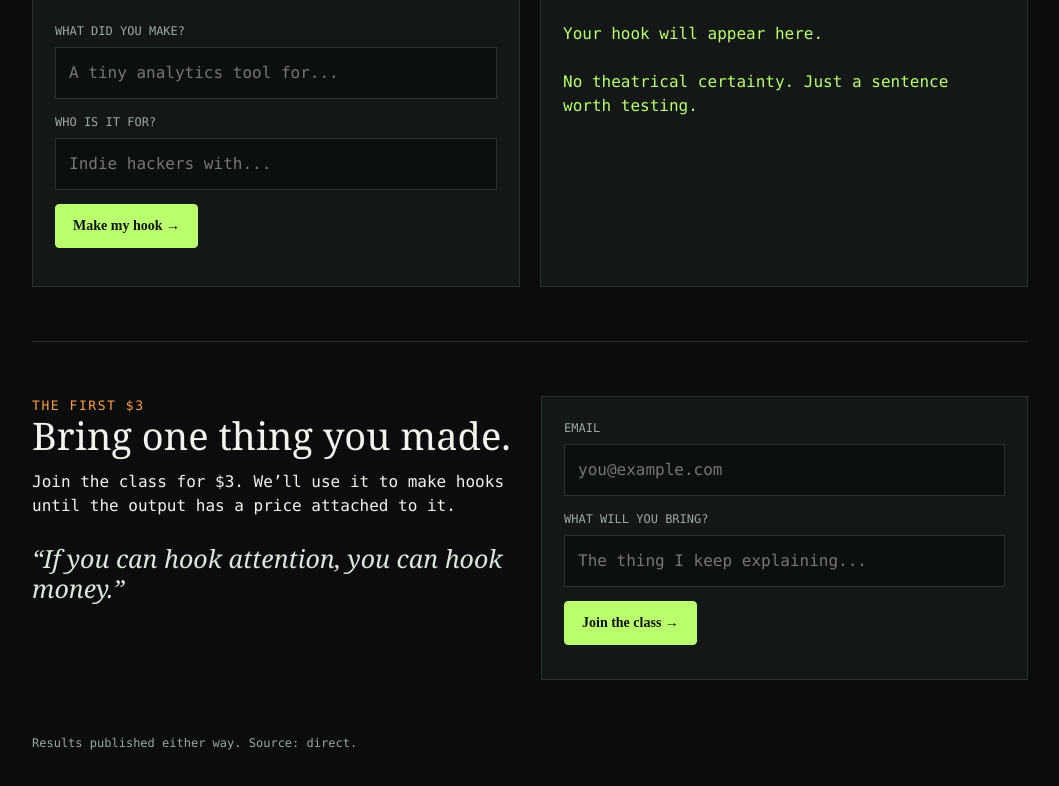
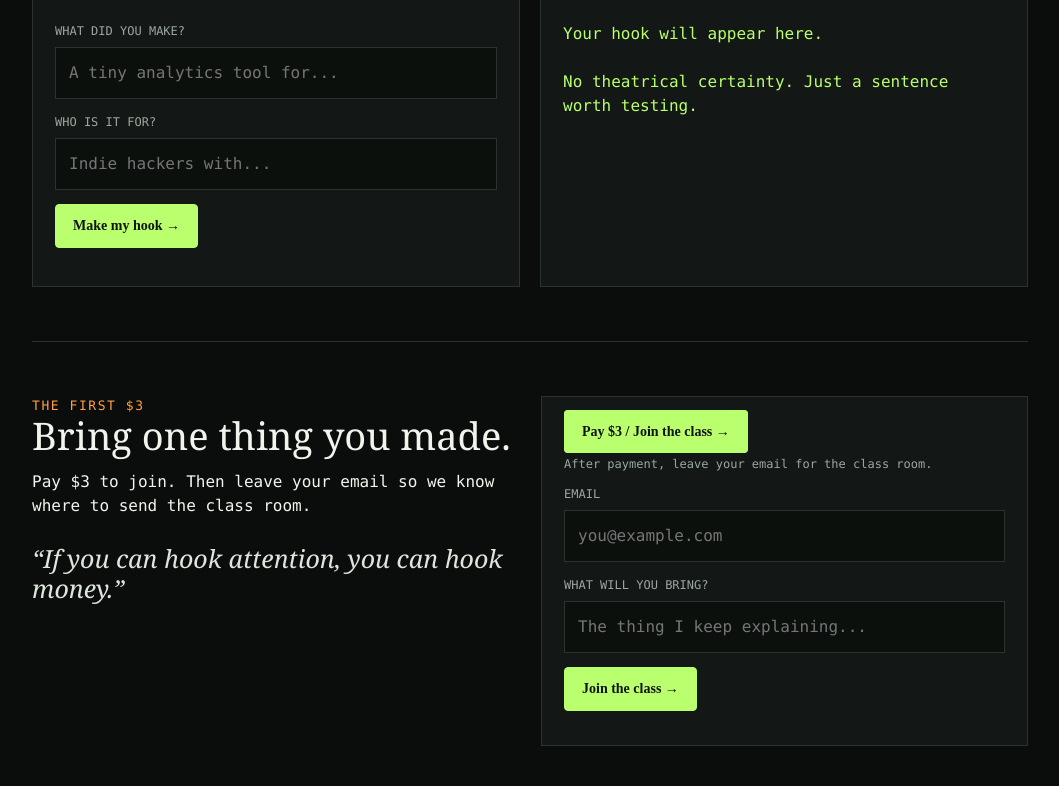
Before and after one commit to leo-guinan/hook-writing-class, a Flask app: page / in a window 1280 px wide. Shown: the part 1692-2478 px from the top of the page, without its empty margins (110-1169 px from the left). Before the commit the page ends 2442 px from the top, so only its background shows below. Run offline with Flask 3, Linux system fonts and the light colour scheme.

Commit message:
add configurable Stripe payment link to class CTAs

```diff
--- a/app.py
+++ b/app.py
@@ -10,6 +10,7 @@ from flask import Flask, jsonify, render_template, request
 app = Flask(__name__)
 DATA_PATH = Path(os.environ.get("HOOK_DATA_PATH", Path(__file__).parent / "data" / "signups.jsonl"))
 OPENROUTER_MODEL = os.environ.get("OPENROUTER_MODEL", "openai/gpt-4o-mini")
+STRIPE_PAYMENT_URL = os.environ.get("STRIPE_PAYMENT_URL", "")
 VARIANTS = {
     "x": {
         "eyebrow": "THE $3 HOOK WRITING CLASS",
@@ -61,7 +62,7 @@ def append_record(record):
 def index():
     source = request.args.get("src", request.args.get("utm_source", ""))
     key = variant_for(source)
-    return render_template("index.html", variant=VARIANTS[key], variant_key=key, source=source)
+    return render_template("index.html", variant=VARIANTS[key], variant_key=key, source=source, stripe_url=STRIPE_PAYMENT_URL)
 
 
 @app.get("/health")
--- a/templates/index.html
+++ b/templates/index.html
@@ -9,13 +9,13 @@
 </head>
 <body><main>
 <nav><span class="mark">HOOKS / 001</span><span>variant: {{ variant_key }}</span></nav>
-<section class="hero"><div class="eyebrow">{{ variant.eyebrow }}</div><h1>{{ variant.headline }}</h1><p>{{ variant.subhead }}</p><p class="small">{{ variant.proof }}</p><div class="buttons"><a class="button" href="#join">Join for $3 →</a><a class="button alt" href="#exercise">Try one rep first</a></div></section>
+<section class="hero"><div class="eyebrow">{{ variant.eyebrow }}</div><h1>{{ variant.headline }}</h1><p>{{ variant.subhead }}</p><p class="small">{{ variant.proof }}</p><div class="buttons"><a class="button" href="{{ stripe_url }}" target="_blank" rel="noopener">Join for $3 →</a><a class="button alt" href="#exercise">Try one rep first</a></div></section>
 <section class="grid"><div class="card"><b>$3</b><p>Each hook is a tiny product. Make one that earns its keep.</p></div><div class="card"><b>3</b><p>Core patterns: curiosity, contrast, and consequence.</p></div><div class="card"><b>∞</b><p>Reps led by an LLM coach. The misses stay visible.</p></div></section>
 <section class="section"><h2>Hooks are the “Hello, World!” of the internet.</h2><p>The blacksmith course started with something sellable on day one. This class starts the same way: make a small thing, understand why it works, then make another one faster.</p><div class="grid"><div class="card"><b>01 / Notice</b><p>Find the tension your audience already feels.</p></div><div class="card"><b>02 / Shape</b><p>Turn the tension into a sentence with a reason to continue.</p></div><div class="card"><b>03 / Test</b><p>Put it in front of people. Publish the result, including the miss.</p></div></div></section>
 <section class="section" id="exercise"><h2>One rep with the coach.</h2><p>Give it a product and a person. It will give you a hook, the mechanism, and the thing that could prove it wrong.</p><div class="exercise"><div class="box"><label>What did you make?</label><input id="idea" placeholder="A tiny analytics tool for..."/><label>Who is it for?</label><input id="audience" placeholder="Indie hackers with..."/><button id="coach">Make my hook →</button><p id="exerciseError" class="error"></p></div><div class="box"><div id="result" class="result">Your hook will appear here.
 
 No theatrical certainty. Just a sentence worth testing.</div></div></div></section>
-<section class="section join" id="join"><div><div class="eyebrow">THE FIRST $3</div><h2>Bring one thing you made.</h2><p>Join the class for $3. We’ll use it to make hooks until the output has a price attached to it.</p><p class="quote">“If you can hook attention, you can hook money.”</p></div><div class="box"><label>Email</label><input id="email" type="email" placeholder="you@example.com"/><label>What will you bring?</label><input id="joinIdea" placeholder="The thing I keep explaining..."/><button id="joinButton">Join the class →</button><p id="joinMessage" class="small"></p></div></section>
+<section class="section join" id="join"><div><div class="eyebrow">THE FIRST $3</div><h2>Bring one thing you made.</h2><p>Pay $3 to join. Then leave your email so we know where to send the class room.</p><p class="quote">“If you can hook attention, you can hook money.”</p></div><div class="box"><a class="button" href="{{ stripe_url }}" target="_blank" rel="noopener">Pay $3 / Join the class →</a><p class="small">After payment, leave your email for the class room.</p><label>Email</label><input id="email" type="email" placeholder="you@example.com"/><label>What will you bring?</label><input id="joinIdea" placeholder="The thing I keep explaining..."/><button id="joinButton">Join the class →</button><p id="joinMessage" class="small"></p></div></section>
 <footer class="small">Results published either way. Source: <span id="source">{{ source or 'direct' }}</span>.</footer>
 </main>
 <script>
```
